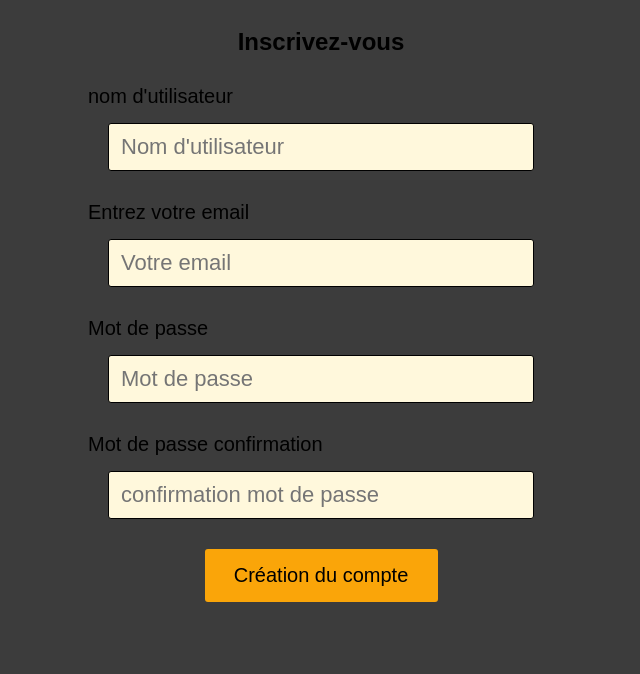
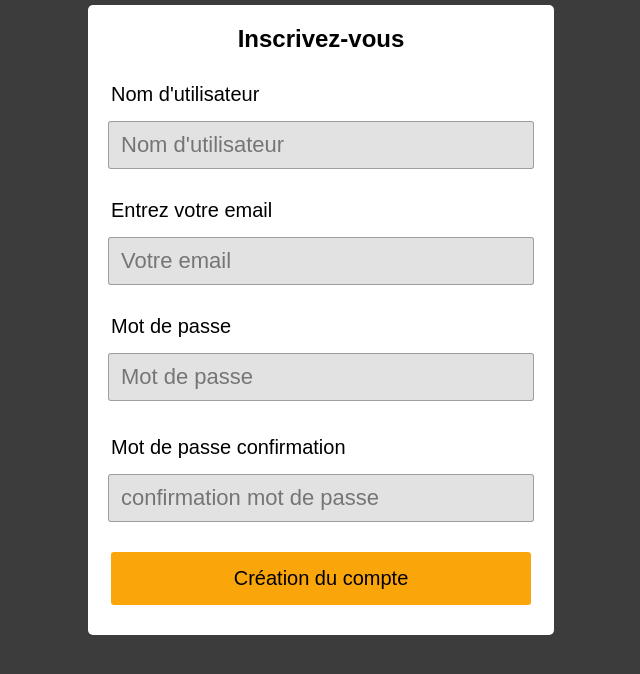
Before and after one commit to Jean-Noel-Esc/validation_form, a plain HTML site: page index.html in a window 1280 px wide. Shown: the whole page, without its empty margins (319-959 px from the left). Drawn offline with Linux system fonts and the light colour scheme.

Commit message:
corrections html css

```diff
--- a/index.html
+++ b/index.html
@@ -14,7 +14,7 @@
         <h2>Inscrivez-vous</h2>
         <form>
             <div class="form-groupe">
-                <label for="utilisateur">nom d'utilisateur</label>
+                <label for="utilisateur">Nom d'utilisateur</label>
                 <input type="text" id="utilisateur" placeholder="Nom d'utilisateur"
                 maxlength="24">
                 <img src="ressources/check.svg" alt="icone de validation" class="icone-verif">
--- a/style.css
+++ b/style.css
@@ -10,24 +10,23 @@ body {
 
 }
 
-box-login{
+.box-login {
     flex-shrink: 0;
-    background: white;
+    background: #fff;
     border-radius: 5px;
-
 }
 
 h2{
     text-align: center;
 }
 
-.form-groupe{
+.form-groupe {
     position:relative;
 
 }
 
 label{
-    margin: 5px, 23px;
+    margin: 5px 23px;
     font-size: 20px;
     padding: 10px 0 5px 0;
     display: block;
@@ -38,13 +37,13 @@ input {
     display: block;
     margin: 10px 20px 20px 20px;
     outline: 0;
-    background: cornsilk;
+    background: rgb(226,226,226);
     width: 400px;
     border: 0;
     padding: 10px 12px;
     border-radius: 3px;
     font-size: 22px;
-    border: 1px solid black;
+    border: 1px solid rgba(0,0,0,0.3);
 }
 
 .icone-verif{
@@ -67,7 +66,7 @@ button{
     margin: 30px auto;
     outline: 0;
     background: rgb(250,165,9);
-    width: 50%;
+    width: 90%;
     border: 0;
     padding: 15px;
     border-radius: 3px;
```
